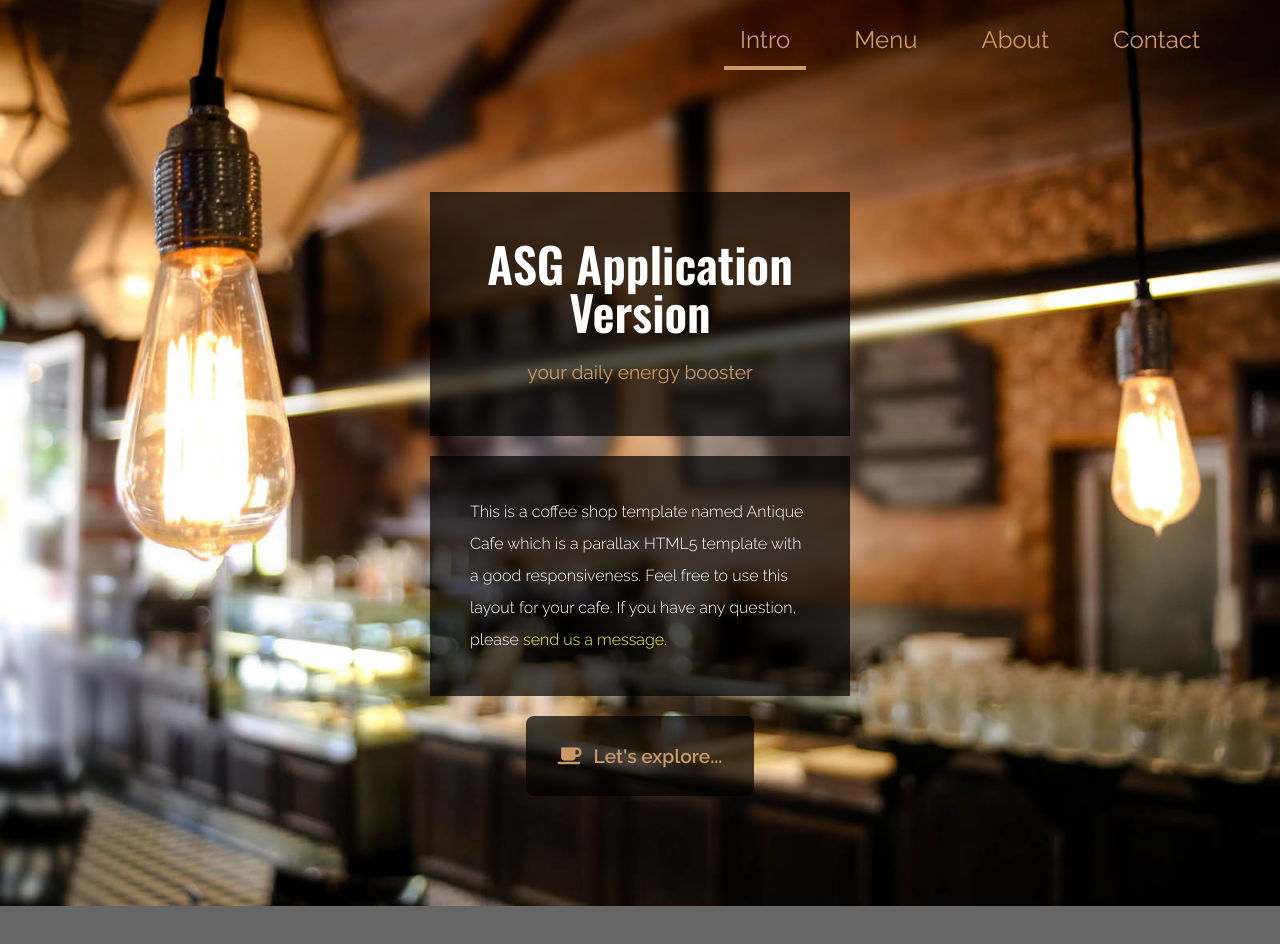
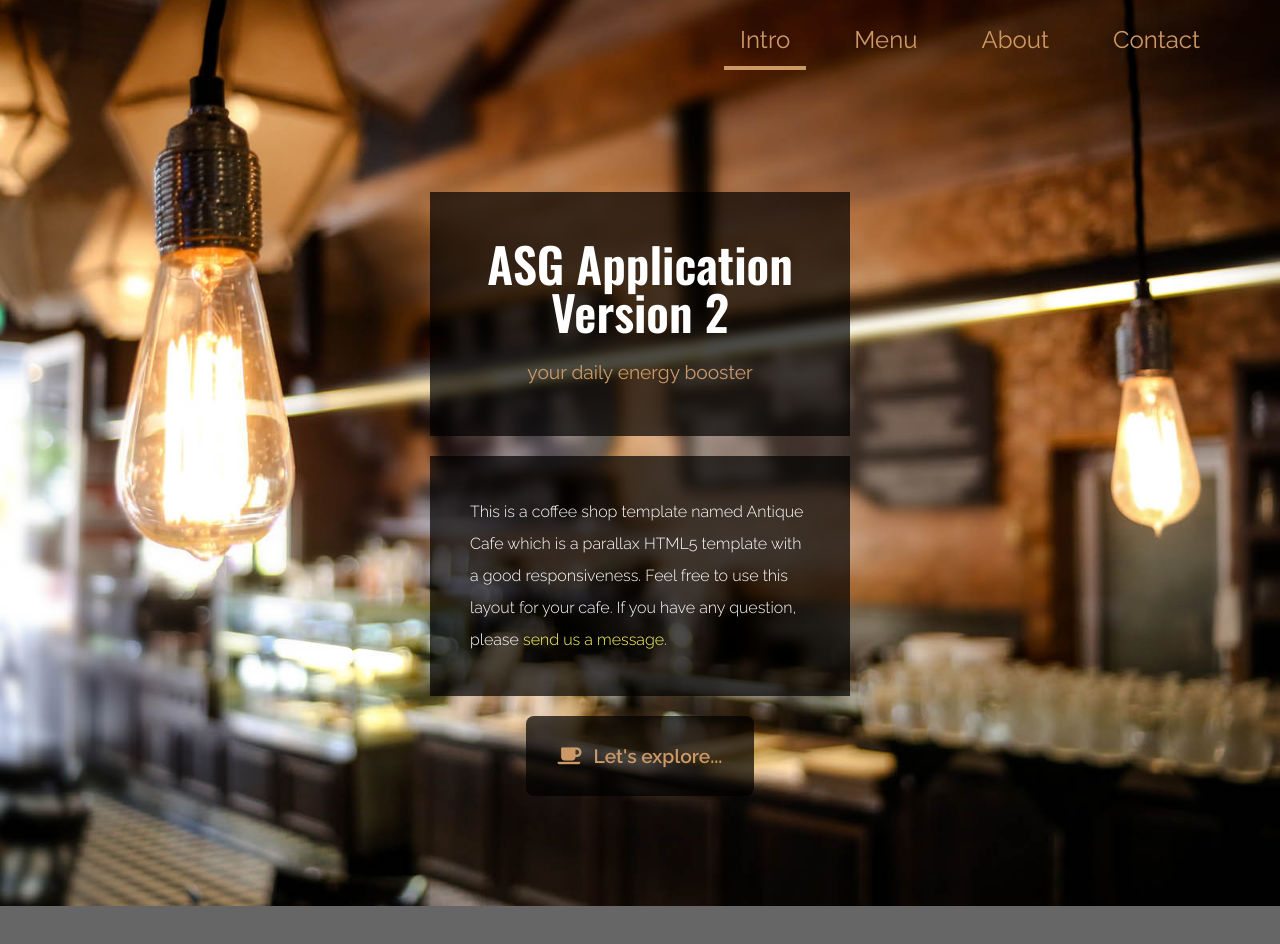
Before and after one commit to Swathikarun/devops-website, a plain HTML site: page index.html in a window 1280 px wide. Shown: the top 944 px of the page. Drawn offline with nearby package versions, Linux system fonts and the light colour scheme.

Commit message:
version2

```diff
--- a/index.html
+++ b/index.html
@@ -38,7 +38,7 @@ https://www.tooplate.com/view/2126-antique-cafe
         <div class="container mx-auto px-2 tm-intro-width">
             <div class="sm:pb-60 sm:pt-48 py-20">
                 <div class="bg-black bg-opacity-70 p-12 mb-5 text-center">
-                    <h1 class="text-white text-5xl tm-logo-font mb-5">ASG Application Version</h1>
+                    <h1 class="text-white text-5xl tm-logo-font mb-5">ASG Application Version 2</h1>
                     <p class="tm-text-gold tm-text-2xl">your daily energy booster</p>
                 </div>
                 <div class="bg-black bg-opacity-70 p-10 mb-5">
```
